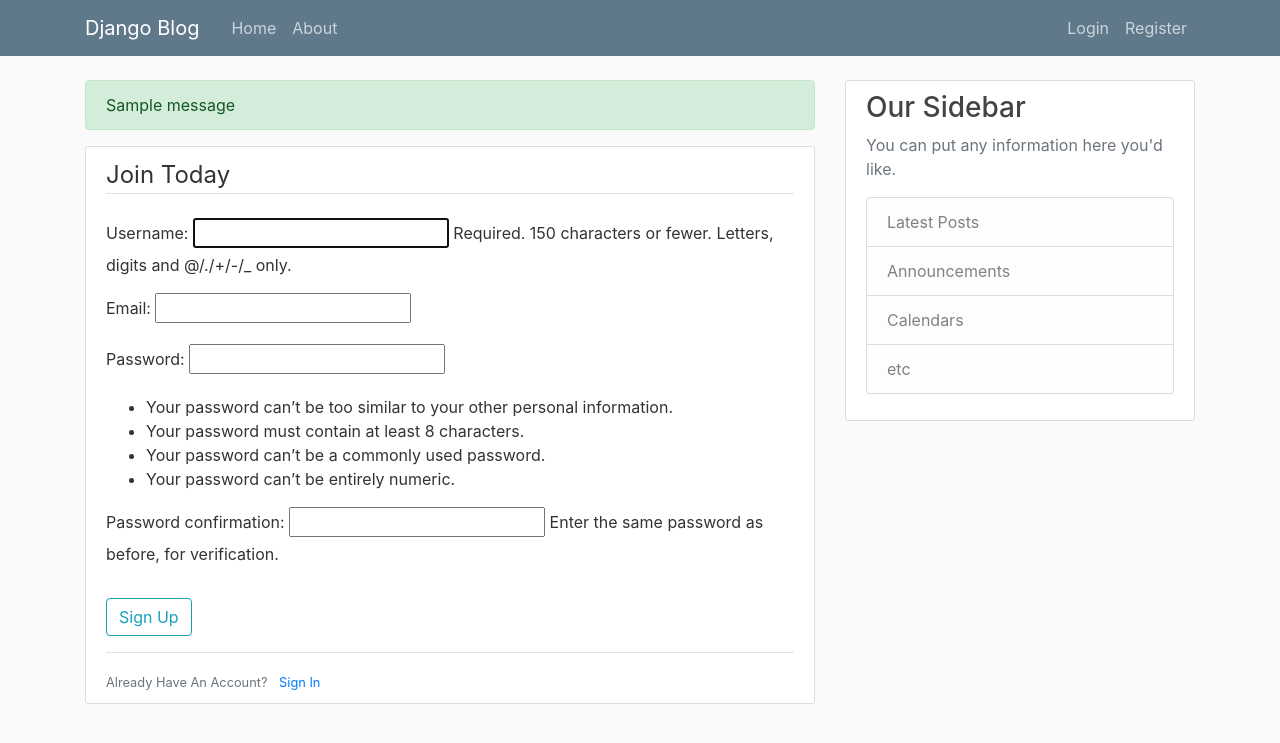
After one commit to adityachakra16/django_project, a Django app: page /register in a window 1280 px wide. The commit adds this page. Shown: the top 743 px of the page. Run offline with Django 3.2, Linux system fonts and the light colour scheme; one stand-in notice (Sample message) is shown; some libraries are stand-ins or nearby versions.

Commit message:
Added registration form linked to db

```diff
--- a/blog/templates/blog/base.html
+++ b/blog/templates/blog/base.html
@@ -42,6 +42,13 @@
     <main role="main" class="container">
       <div class="row">
         <div class="col-md-8">
+          {% if messages %}
+            {% for message in messages %}
+              <div class="alert alert-{{ message.tags }}">
+                  {{ message }}
+              </div>
+            {% endfor %}
+          {% endif %}
           {% block content %}{% endblock %}
         </div>
         <div class="col-md-4">
--- a/django_project/settings.py
+++ b/django_project/settings.py
@@ -32,6 +32,7 @@ ALLOWED_HOSTS = []
 
 INSTALLED_APPS = [
     'blog.apps.BlogConfig',
+    'users.apps.UsersConfig',
     'django.contrib.admin',
     'django.contrib.auth',
     'django.contrib.contenttypes',
--- a/django_project/urls.py
+++ b/django_project/urls.py
@@ -1,22 +1,9 @@
-"""django_project URL Configuration
-
-The `urlpatterns` list routes URLs to views. For more information please see:
-    https://docs.djangoproject.com/en/3.0/topics/http/urls/
-Examples:
-Function views
-    1. Add an import:  from my_app import views
-    2. Add a URL to urlpatterns:  path('', views.home, name='home')
-Class-based views
-    1. Add an import:  from other_app.views import Home
-    2. Add a URL to urlpatterns:  path('', Home.as_view(), name='home')
-Including another URLconf
-    1. Import the include() function: from django.urls import include, path
-    2. Add a URL to urlpatterns:  path('blog/', include('blog.urls'))
-"""
 from django.contrib import admin
 from django.urls import path, include
+from users import views as user_views
 
 urlpatterns = [
     path('admin/', admin.site.urls),
+    path('register', user_views.register, name='register'),
     path('', include('blog.urls'))
 ]
--- /dev/null
+++ b/users/forms.py
@@ -0,0 +1,10 @@
+from django import forms
+from django.contrib.auth.models import User
+from django.contrib.auth.forms import UserCreationForm
+
+class UserRegisterForm(UserCreationForm):
+    email = forms.EmailField()
+
+    class Meta:
+        model = User
+        fields = ['username', 'email', 'password1', 'password2']
--- /dev/null
+++ b/users/templates/users/register.html
@@ -0,0 +1,20 @@
+{% extends "blog/base.html" %}
+{% block content %}
+  <div class="content-section">
+    <form method="POST">
+        {% csrf_token %}
+        <fieldset class = "form-group">
+          <legend class = "border-bottom mb-4">Join Today</legend>
+          {{ form.as_p }}
+        </fieldset>
+        <div class="form-group">
+          <button class="btn btn-outline-info" type="submit">Sign Up</button>
+        </div>
+        <div class="border-top pt-3">
+          <small class="text-muted">
+            Already Have An Account? <a class="ml-2" href="#">Sign In</a>
+          </small>
+        </div>
+    </form>
+  </div>
+{% endblock content %}
--- a/users/views.py
+++ b/users/views.py
@@ -1,3 +1,15 @@
-from django.shortcuts import render
+from django.shortcuts import render, redirect
+from django.contrib import messages
+from .forms import UserRegisterForm
 
-# Create your views here.
+def register(request):
+    if request.method == 'POST':
+        form = UserRegisterForm(request.POST)
+        if form.is_valid():
+            form.save()
+            username = form.cleaned_data.get('username')
+            messages.success(request, f'Account created for {username}!')
+            return redirect('blog-home')
+    else:
+        form = UserRegisterForm()
+    return render(request, 'users/register.html', {'form': form})
```
Also changed, not shown: db.sqlite3.
